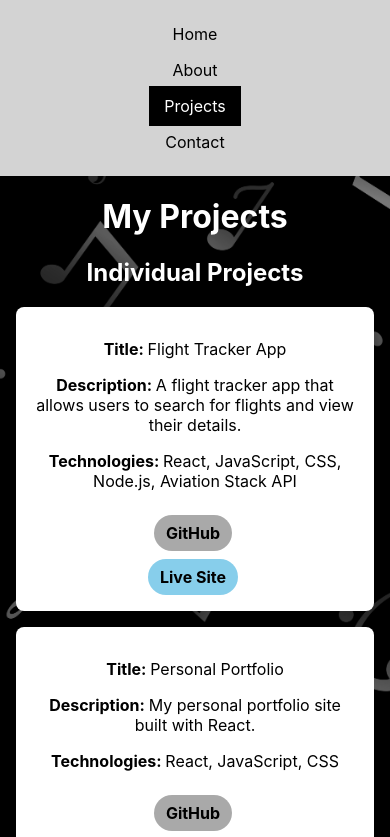
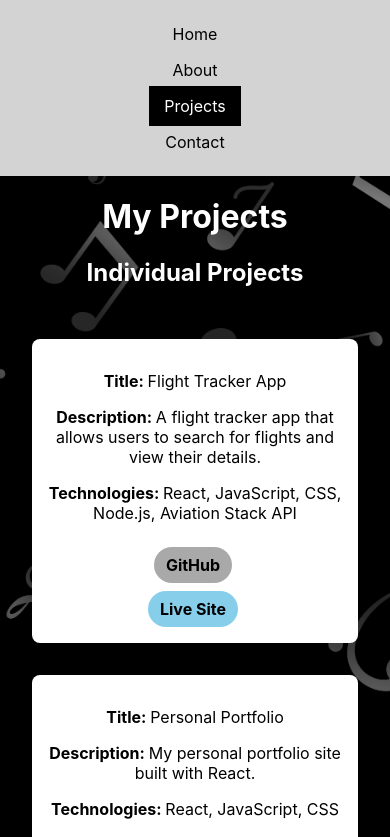
Before and after one commit to hannahro15/Hannah-Portfolio-Site, a React (Create React App) app: page /Hannah-Portfolio-Site/projects in a window 390 px wide. Shown: the top 837 px of the page. Built offline with nearby package versions, Linux system fonts and the light colour scheme.

Commit message:
Add flexbox grid layout on projects page and make them responsive for different screen sizes

```diff
--- a/src/components/ProjectCard.css
+++ b/src/components/ProjectCard.css
@@ -4,6 +4,9 @@
     margin: 16px;
     background-color: #fff;
     color: black;
+    flex: 1 1 300px;
+    max-width: 400px;
+    min-width: 250px;
 }
 
 .project-card .github-link {
@@ -28,19 +31,9 @@
     margin: 8px 4px 0 0;
 }
 
-@media screen and (min-width: 600px) {
-    .project-card {
-        margin: 24px auto;
-        padding: 12px;
-        max-width: 500px;
-    }
-
+.project-grid {
+    display: flex;
+    flex-wrap: wrap;
+    justify-content: center;
+    padding: 16px;
 }
-
-@media screen and (min-width: 900px) {
-    .project-card {
-        margin: 50px auto;
-        padding: 16px;
-        max-width: 600px;
-    }
-}
--- a/src/pages/Projects.js
+++ b/src/pages/Projects.js
@@ -7,14 +7,18 @@ function Projects() {
             <h1>My Projects</h1>
 
             <h2>Individual Projects</h2>
+            <div className="project-grid">
                 {solo_projects.map((project, index) => (
                     <ProjectCard key={index} project={project} />
                 ))}
+            </div>
 
             <h2>Hackathon Projects</h2>
+            <div className="project-grid">
                 {hack_projects.map((project, index) => (
                     <ProjectCard key={index} project={project} />
                 ))}
+            </div>
         </div>
     );
 }
```
Lines whose indentation alone changed are shown as unchanged.
